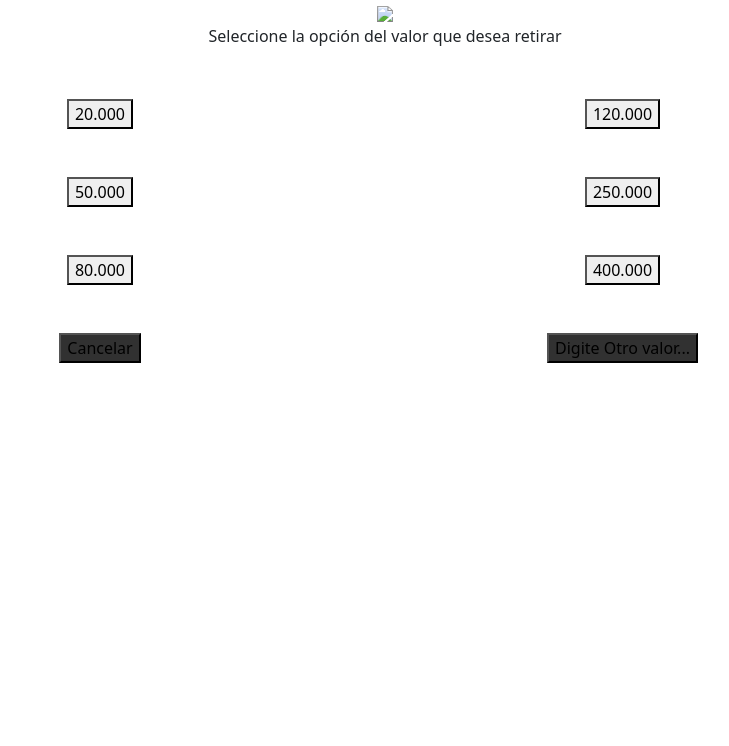
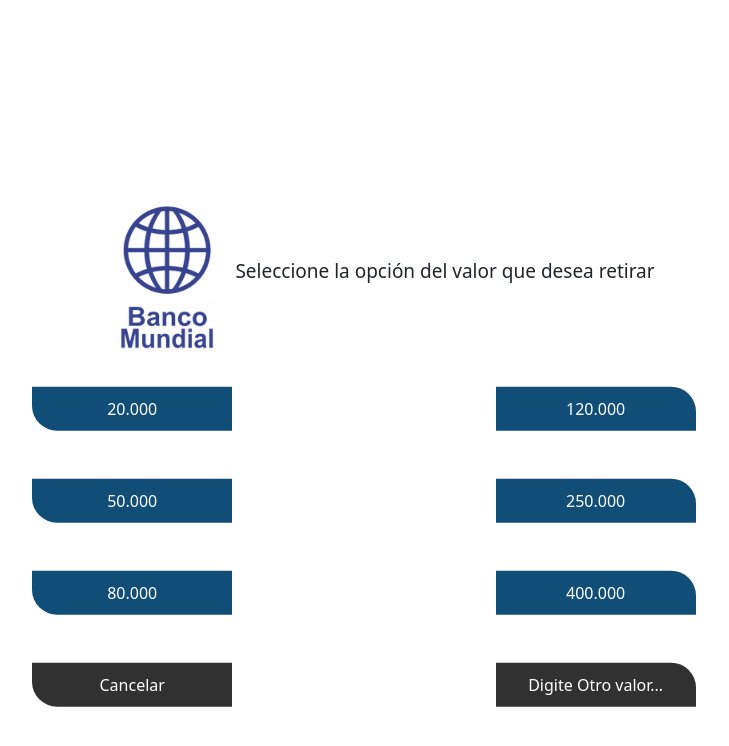
Before and after one commit to YeffersonDelgado/TrabajoWeb_1152009, a plain HTML site: page Paginas/retiro.html in a window 1280 px wide. Shown: the whole page, without its empty margins (255-984 px from the left). Drawn offline with nearby package versions, Linux system fonts and the light colour scheme; the site is published under a folder, as on GitHub Pages, so addresses that start at the root find nothing.

Commit message:
git three

```diff
--- a/Paginas/retiro.html
+++ b/Paginas/retiro.html
@@ -3,7 +3,7 @@
 <head>
     <meta charset="UTF-8">
     <meta name="viewport" content="width=device-width, initial-scale=1.0">
-    <link rel="stylesheet" href="/estilos/style.css">
+    <link rel="stylesheet" href="../estilos/style.css">
     <link href="https://cdn.jsdelivr.net/npm/bootstrap@5.3.2/dist/css/bootstrap.min.css" rel="stylesheet" integrity="sha384-T3c6CoIi6uLrA9TneNEoa7RxnatzjcDSCmG1MXxSR1GAsXEV/Dwwykc2MPK8M2HN" crossorigin="anonymous">
 
     <title>Operaciones</title>
@@ -13,7 +13,7 @@
     <div class="container text-center">
        <div class="row" style="margin-top: 0px;">
         <div class="cont">
-            <img src="/Imagenes/logo banco mundial.png" class="imagen">
+            <img src="../Imagenes/logo banco mundial.png" class="imagen">
 
              <p>Seleccione la opción del valor que desea retirar </p>
         </div>
@@ -49,6 +49,6 @@
         </div>
        </div>
     </div>
-    <script src="/ArchivosJS/tVista.js"></script>
+    <script src="../ArchivosJS/tVista.js"></script>
 </body>
 </html>
```
